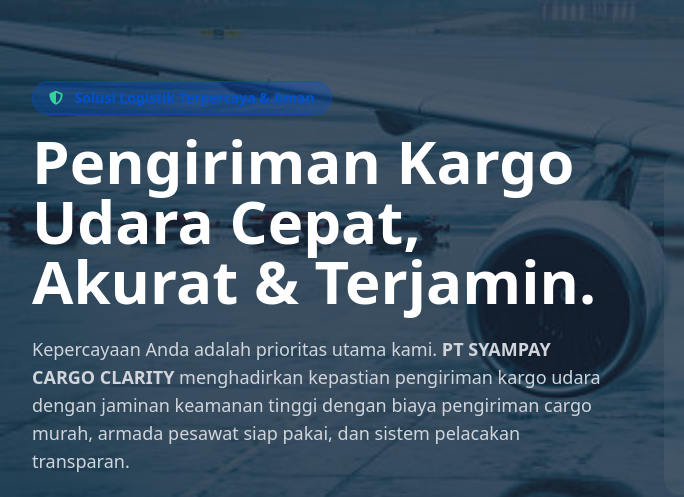
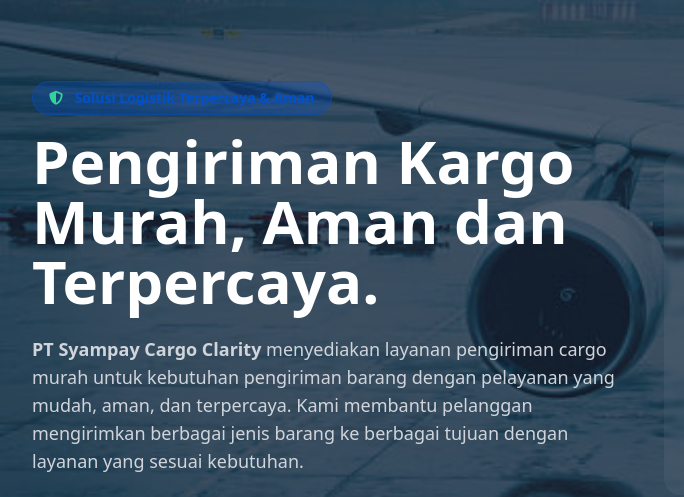
Before and after one commit to WebResmi-cloud/syampaycargoclarity, a plain HTML site: page index.html in a window 1280 px wide. Shown: the part 95-592 px from the top of the page, 0-684 px from the left. Drawn offline with nearby package versions, Linux system fonts and the light colour scheme.

Commit message:
Update index.html

```diff
--- a/index.html
+++ b/index.html
@@ -4,7 +4,8 @@
 <head>
     <meta charset="UTF-8">
     <meta name="viewport" content="width=device-width, initial-scale=1.0, maximum-scale=1.0, user-scalable=no">
-    <title>PT SYAMPAY CARGO CLARITY - Air Cargo Logistics & Warehouse Facility</title>
+    <link rel="icon" type="image/png" href="img/logo1.png">
+    <title>SYAMPAY CARGO CLARITY | Pengiriman Cargo Murah</title>
     <!-- Tailwind CSS CDN -->
     <script src="https://cdn.tailwindcss.com"></script>
     <!-- FontAwesome Icon -->
@@ -116,12 +117,12 @@
                         Aman
                     </span>
                     <h1 class="text-3xl sm:text-5xl lg:text-6xl font-black leading-tight mb-4 sm:mb-6">
-                        Pengiriman Kargo Udara Cepat, Akurat & Terjamin.
+                        Pengiriman Kargo Murah, Aman dan Terpercaya.
                     </h1>
                     <p class="text-gray-300 text-sm sm:text-lg mb-6 sm:mb-8 leading-relaxed">
-                        Kepercayaan Anda adalah prioritas utama kami. <strong>PT SYAMPAY CARGO CLARITY</strong>
-                        menghadirkan kepastian pengiriman kargo udara dengan jaminan keamanan tinggi dengan biaya pengiriman cargo murah, armada pesawat
-                        siap pakai, dan sistem pelacakan transparan.
+                      <strong>PT Syampay Cargo Clarity</strong>  menyediakan layanan pengiriman cargo murah
+                       untuk kebutuhan pengiriman barang dengan pelayanan yang mudah, aman, dan terpercaya.
+                       Kami membantu pelanggan mengirimkan berbagai jenis barang ke berbagai tujuan dengan layanan yang sesuai kebutuhan.
                     </p>
                     <div class="flex flex-col sm:flex-row gap-3 sm:gap-4">
                         <a href="#armada"
@@ -463,8 +464,9 @@
                     <h2 class="text-2xl sm:text-4xl font-bold text-navy mt-1 sm:mt-2 mb-4 sm:mb-6">PT SYAMPAY CARGO
                         CLARITY</h2>
                     <p class="text-gray-600 text-sm sm:text-base leading-relaxed mb-4">
-                        Kami adalah penyedia layanan ekosistem logistik dan kargo udara yang berdedikasi tinggi dalam
-                        memberikan solusi distribusi super cepat. Berbasis pada transparansi informasi (Clarity), kami
+                        Kami menyediakan layanan pengiriman cargo untuk berbagai kebutuhan,
+                        mulai dari pengiriman barang dalam jumlah kecil hingga pengiriman dalam jumlah besar.
+                        Berbasis pada transparansi informasi (Clarity), kami
                         memastikan seluruh proses penanganan barang berjalan terstruktur dan terpantau.
                     </p>
                     <p class="text-gray-600 text-sm sm:text-base leading-relaxed mb-6">
```
